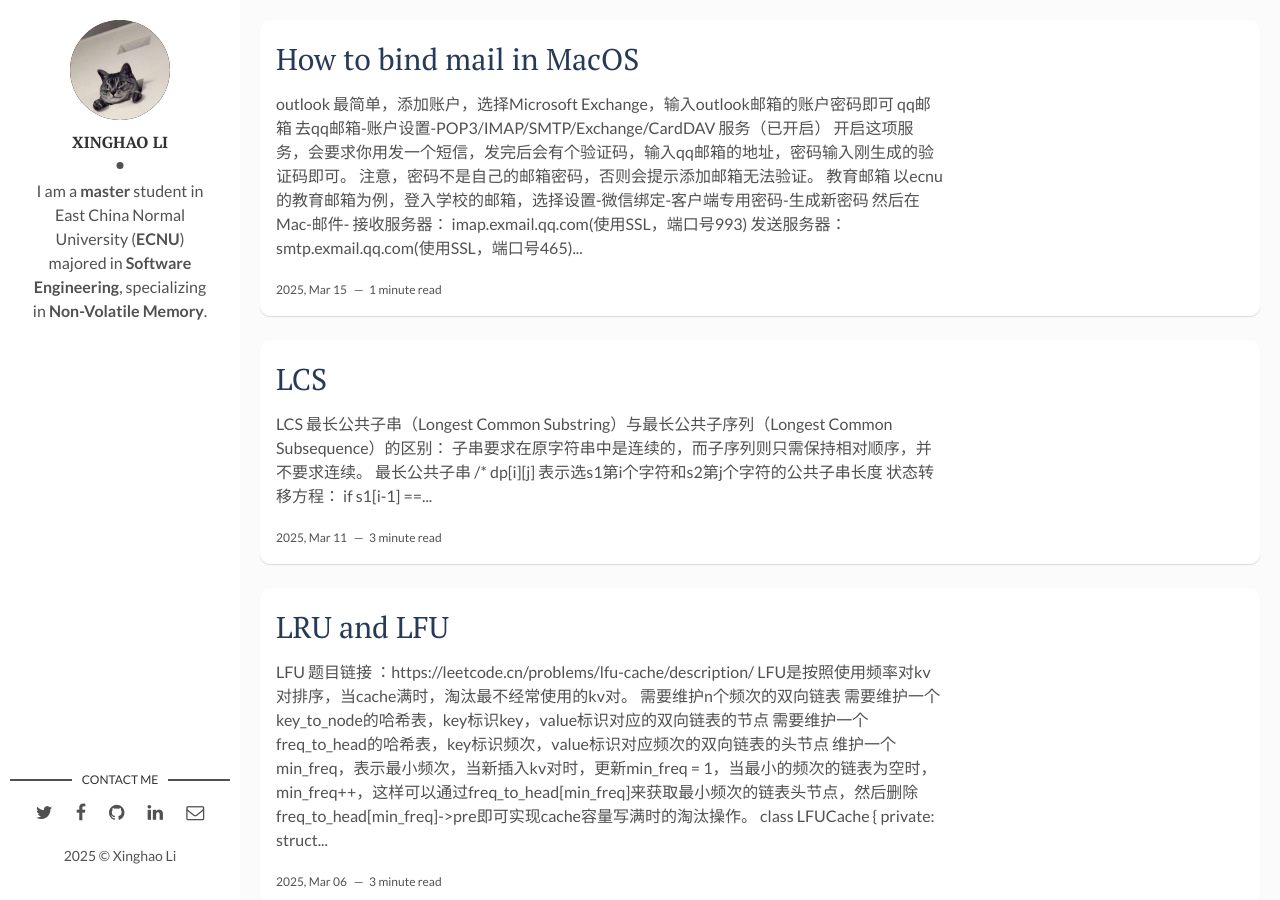
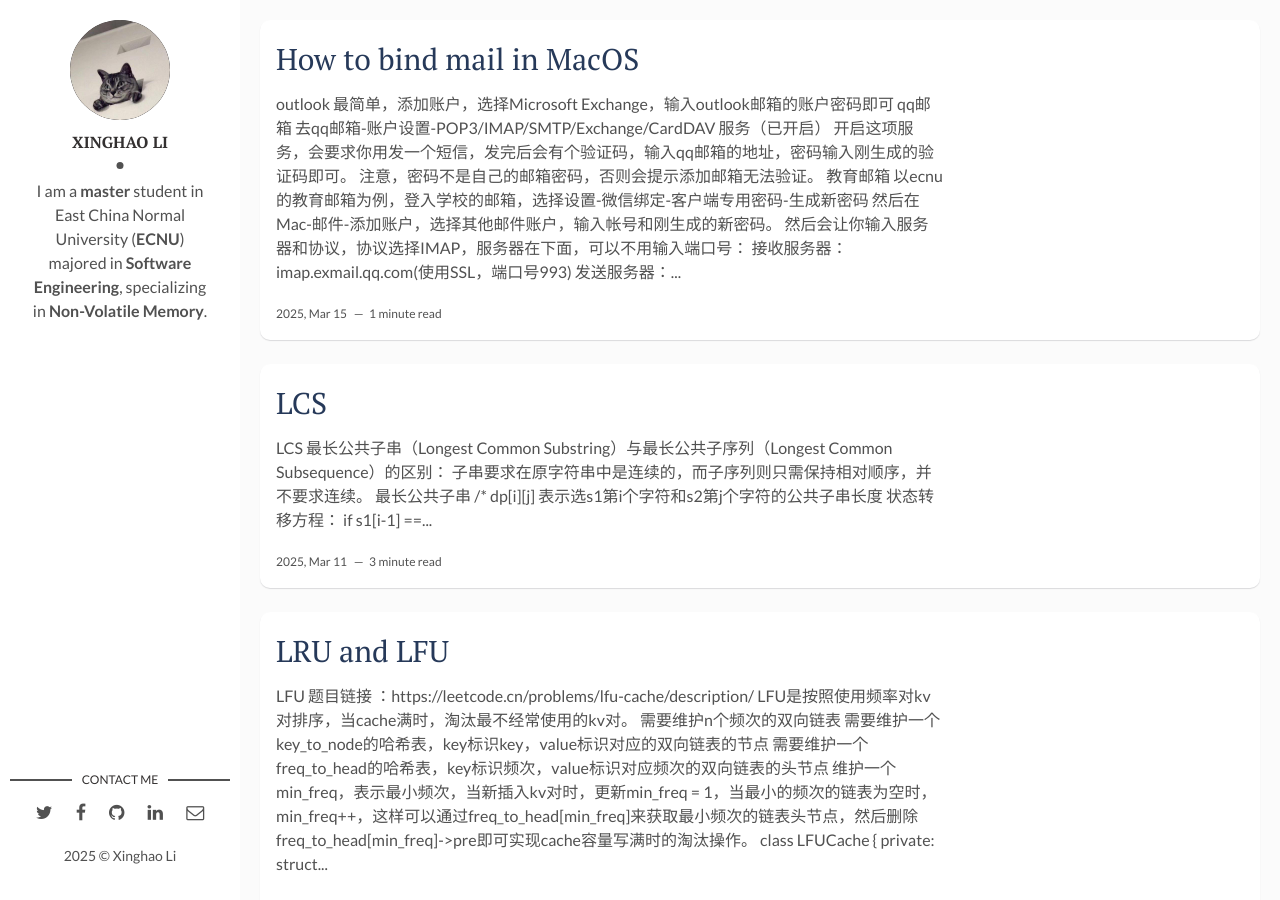
Before and after one commit to Lxh-3260/Lxh-3260.github.io, a Jekyll site: the page built from index.html, in a window 1280 px wide and 900 px high. Built offline with Jekyll 4.4.1, drawn with Linux system fonts in a browser that asks for light colours; the list of posts is cut into pages by our own code.

Commit message:
mail fix

```diff
--- a/_posts/2025-3-15-how-to-bind-mail-in-MacOS.markdown
+++ b/_posts/2025-3-15-how-to-bind-mail-in-MacOS.markdown
@@ -20,7 +20,9 @@ tags: [Configuration] # add tag
 # 教育邮箱
 以ecnu的教育邮箱为例，登入学校的邮箱，选择设置-微信绑定-客户端专用密码-生成新密码
 
-然后在Mac-邮件-
+然后在Mac-邮件-添加账户，选择其他邮件账户，输入帐号和刚生成的新密码。
+
+然后会让你输入服务器和协议，协议选择IMAP，服务器在下面，可以不用输入端口号：
 
 接收服务器：
 imap.exmail.qq.com(使用SSL，端口号993)
```
